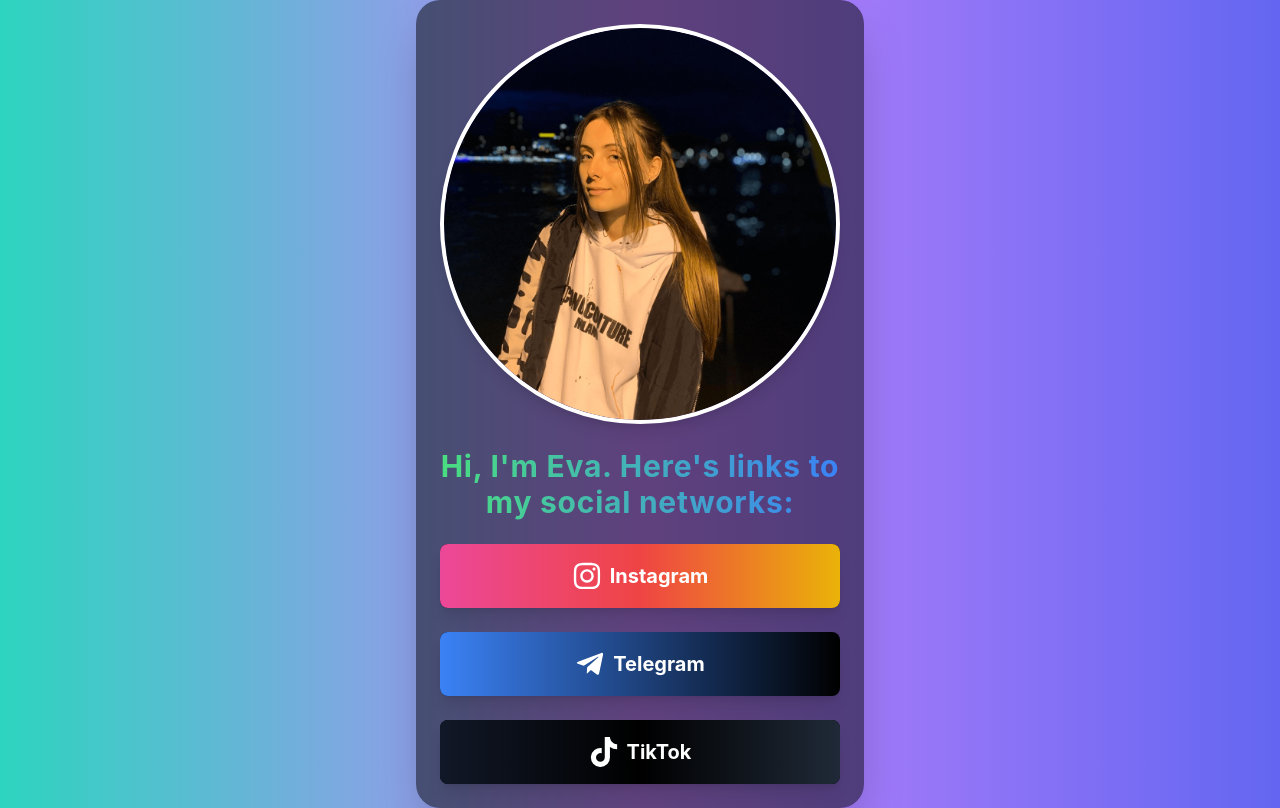
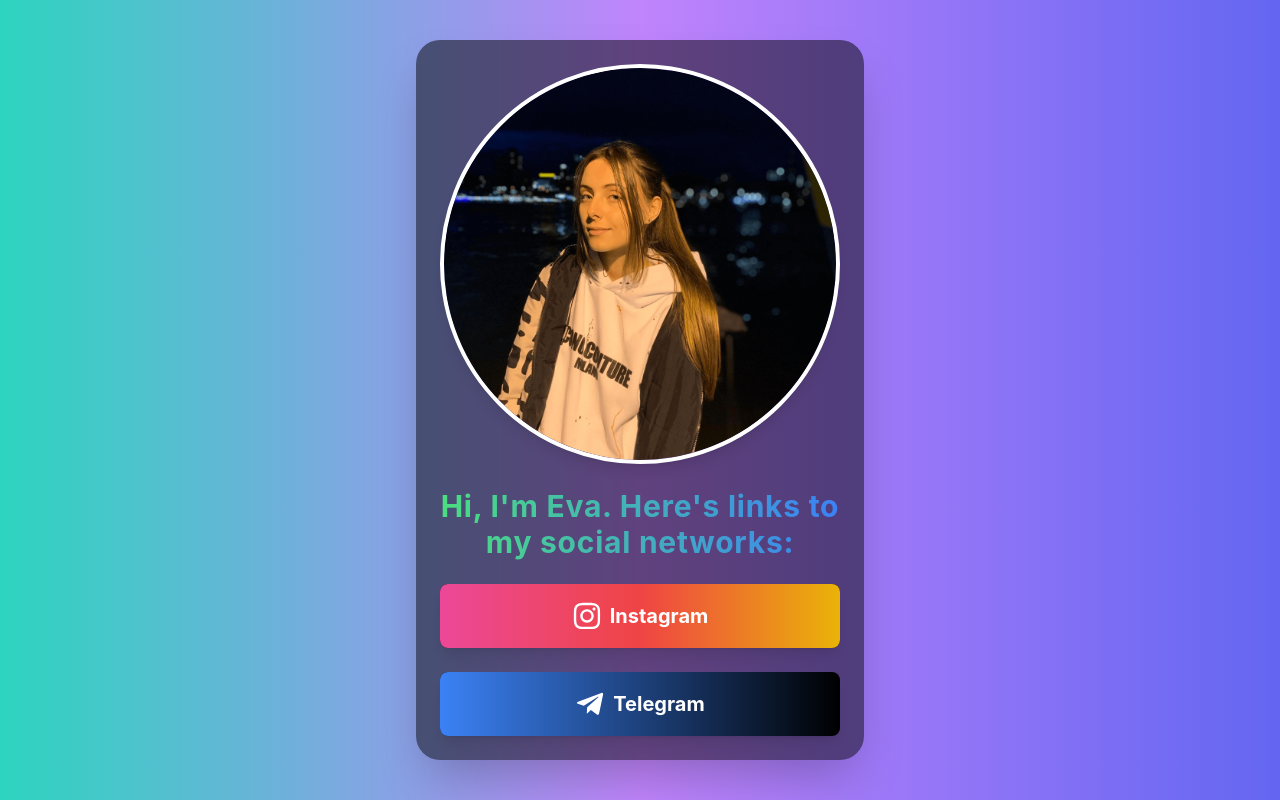
Before and after one commit to workani/evochka, a Next.js app: page / in a window 1280 px wide. Built offline with nearby package versions, Linux system fonts and the light colour scheme.

Commit message:
updatet transperent layout

```diff
--- a/pages/index.js
+++ b/pages/index.js
@@ -1,4 +1,4 @@
-import { ChakraProvider, Avatar, Box } from '@chakra-ui/react';
+import { ChakraProvider, Avatar } from '@chakra-ui/react';
 import { FaInstagram, FaTelegramPlane, FaTiktok } from 'react-icons/fa';
 import React, { useEffect, useState } from 'react';
 
@@ -23,8 +23,9 @@
 
   return (
     <ChakraProvider>
-      <div className="min-h-screen bg-gradient-to-r from-teal-400 via-purple-400 to-indigo-500 text-white flex flex-col items-center justify-center">
-        <div className="w-full max-w-md p-6 space-y-6 bg-black bg-opacity-50 rounded-3xl shadow-2xl">
+      <div className="bg-gradient-to-r from-teal-400 via-purple-400 to-indigo-500 text-white min-h-screen w-full flex items-center justify-center">
+
+        <div className="absolute w-full h-full max-w-md p-6 space-y-6 bg-black bg-opacity-50 md:rounded-3xl md:shadow-2xl md:max-h-[90vh] overflow-auto">
           {imageSrc && (
             <Avatar id="pfp-avatar" size="3.5xl" src={imageSrc} className="w-48 h-48 mx-auto border-4 border-white rounded-full overflow-hidden shadow-lg" alt="Profile picture of Eva" />
           )}
```
Also changed, not shown: public/2.jpeg (added).
